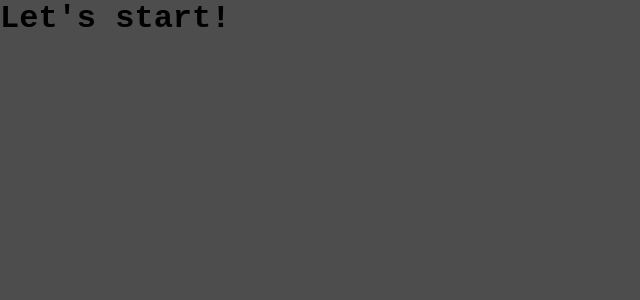
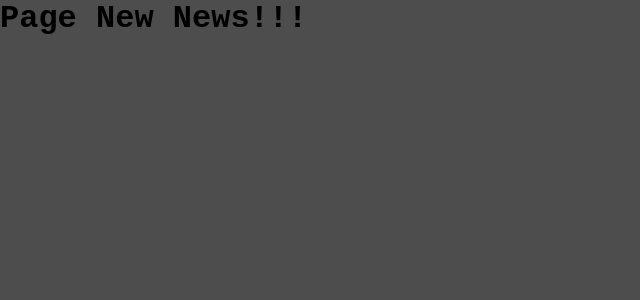
Before and after one commit to vanyababiy/education-ua, a React (Create React App) app in the folder frontend/: page /news/new in a window 1280 px wide. Shown: the top 300 px of the page, without its empty margins (0-640 px from the left). Built offline with nearby package versions, Linux system fonts and the light colour scheme.

Commit message:
add navigation in App: Router, Route, Switch, Redirect, Link

```diff
--- a/frontend/package.json
+++ b/frontend/package.json
@@ -5,6 +5,7 @@
   "dependencies": {
     "react": "^16.11.0",
     "react-dom": "^16.11.0",
+    "react-router-dom": "5.2.0",
     "react-scripts": "^3.4.1"
   },
   "scripts": {
--- a/frontend/src/App.js
+++ b/frontend/src/App.js
@@ -1,7 +1,31 @@
-import React from 'react';
+import React from "react";
+import {
+  BrowserRouter as Router,
+  Route,
+  Link,
+  Redirect,
+  Switch,
+} from "react-router-dom";
+import Users from "./pages/user/Users";
+import NewNews from "./pages/news/NewNews";
 
-function App() {
-  return <h1>Let's start!</h1>;
-}
+const App = () => {
+  return (
+    <Router>
+      <Switch>
+        <Route path="/users" exact>
+          <Users />
+        </Route>
+        <Route path="/news/new" exact>
+          <NewNews />
+        </Route>
+        <Route path="/" exact>
+          <h1>Головна сторінка</h1>
+        </Route>
+        <Redirect to="/" />
+      </Switch>
+    </Router>
+  );
+};
 
 export default App;
--- /dev/null
+++ b/frontend/src/pages/news/NewNews.js
@@ -0,0 +1,9 @@
+import React from "react";
+
+import "./NewNews.css";
+
+const NewNews = () => {
+  return <h1>Page New News!!!</h1>;
+};
+
+export default NewNews;
--- /dev/null
+++ b/frontend/src/pages/user/Users.js
@@ -0,0 +1,7 @@
+import React from "react";
+
+const Users = () => {
+  return <h2>Сторінка юзерів</h2>;
+};
+
+export default Users;
```
Also changed, not shown: frontend/src/pages/news/NewNews.css (added), 1 other file (tests, documents, lock files or other folders).
